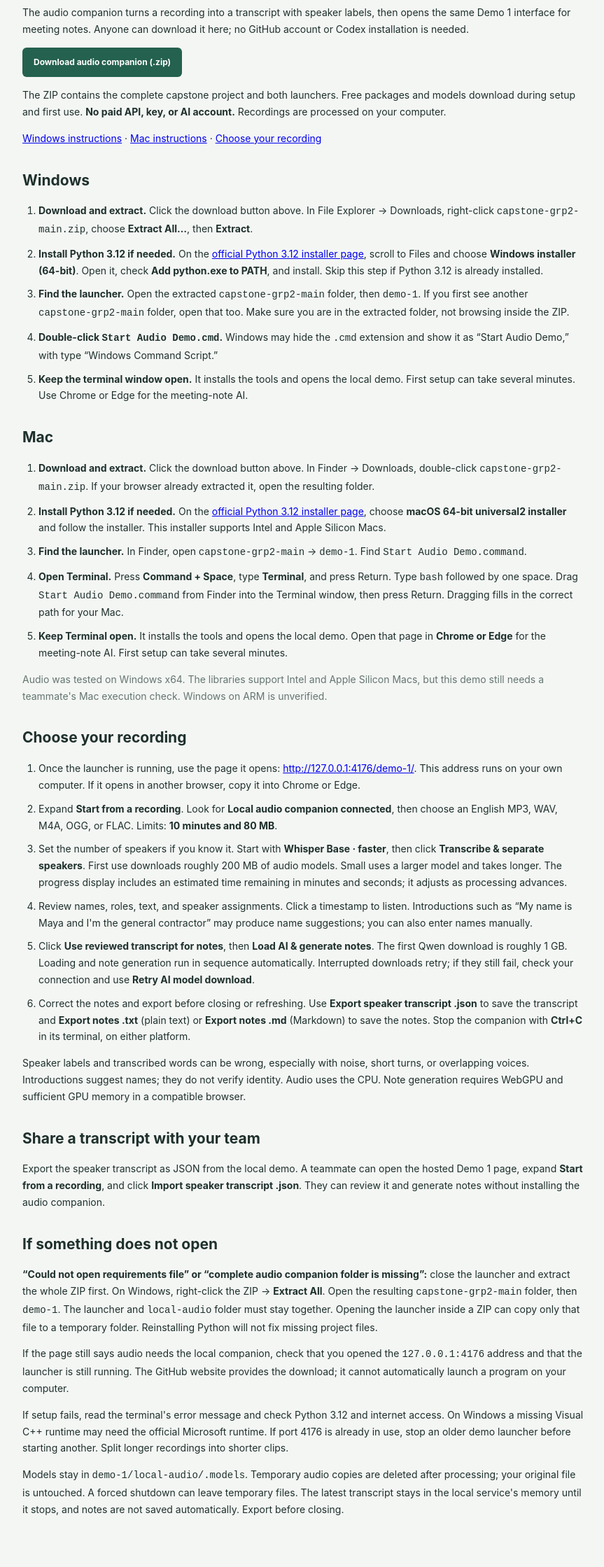
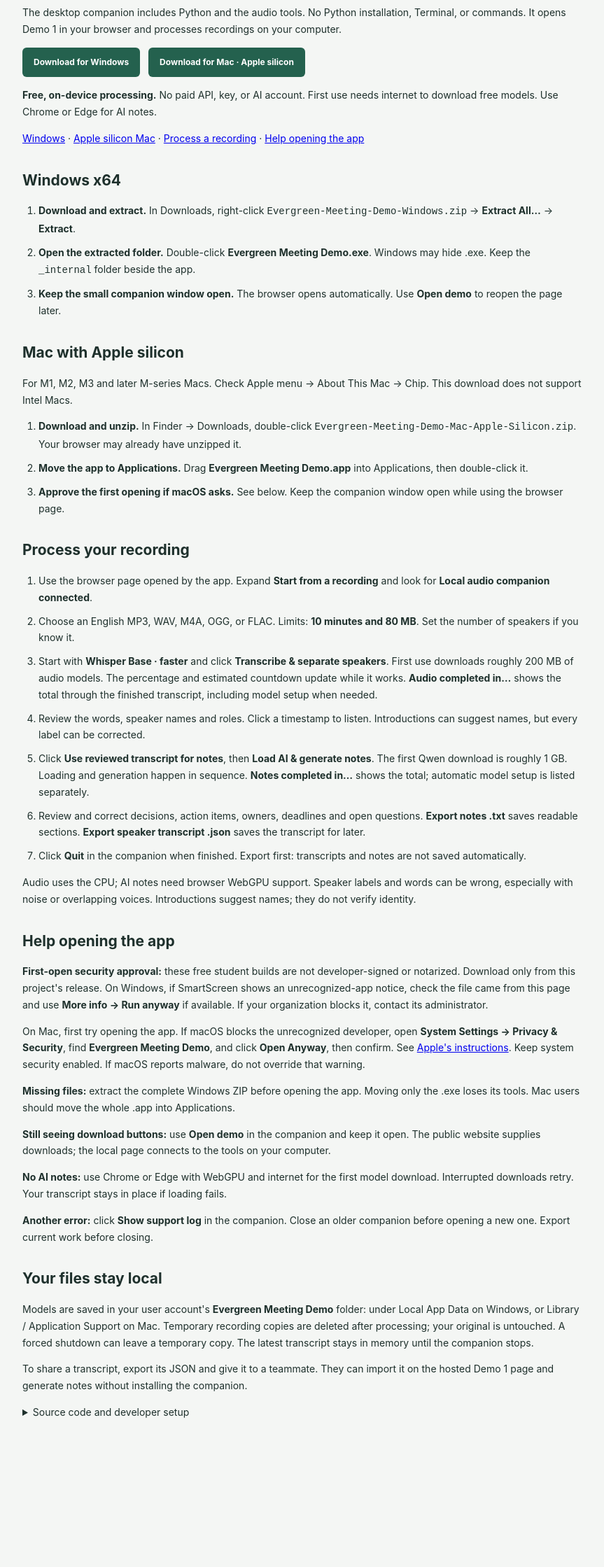
Before and after one commit to AnthonyFald/capstone-grp2, a website: page demo-1/audio-setup.html in a window 1280 px wide. Shown: the part 164-2403 px from the top of the page at 70% size, without its empty margins (207-1070 px from the left). After the commit the page ends 2250 px from the top, so only its background shows below. Drawn offline with Linux system fonts and the light colour scheme.

Commit message:
Link tested desktop downloads and simplify setup with visible completion times

```diff
--- a/demo-1/audio-setup.html
+++ b/demo-1/audio-setup.html
@@ -1,55 +1,38 @@
 <!doctype html>
 <html lang="en">
-<head>
-  <meta charset="utf-8"><meta name="viewport" content="width=device-width,initial-scale=1">
-  <title>Windows & Mac audio setup · Demo 1</title>
-  <link rel="stylesheet" href="styles.css">
-</head>
+<head><meta charset="utf-8"><meta name="viewport" content="width=device-width,initial-scale=1"><title>Desktop setup · Demo 1</title><link rel="stylesheet" href="styles.css?v=desktop-1"></head>
 <body><main class="setup-page">
-  <a href="./">← Back to Demo 1</a>
-  <h1>Download once. Process locally.</h1>
-  <p>The audio companion turns a recording into a transcript with speaker labels, then opens the same Demo 1 interface for meeting notes. Anyone can download it here; no GitHub account or Codex installation is needed.</p>
-  <a class="button primary download-link" href="https://github.com/AnthonyFald/capstone-grp2/archive/refs/heads/main.zip">Download audio companion (.zip)</a>
-  <p>The ZIP contains the complete capstone project and both launchers. Free packages and models download during setup and first use. <strong>No paid API, key, or AI account.</strong> Recordings are processed on your computer.</p>
-  <p><a href="#windows">Windows instructions</a> · <a href="#mac">Mac instructions</a> · <a href="#use">Choose your recording</a></p>
-
-  <h2 id="windows">Windows</h2>
-  <ol class="setup-steps">
-    <li><strong>Download and extract.</strong> Click the download button above. In File Explorer → Downloads, right-click <code>capstone-grp2-main.zip</code>, choose <strong>Extract All…</strong>, then <strong>Extract</strong>.</li>
-    <li><strong>Install Python 3.12 if needed.</strong> On the <a href="https://www.python.org/downloads/release/python-31210/" target="_blank" rel="noopener">official Python 3.12 installer page</a>, scroll to Files and choose <strong>Windows installer (64-bit)</strong>. Open it, check <strong>Add python.exe to PATH</strong>, and install. Skip this step if Python 3.12 is already installed.</li>
-    <li><strong>Find the launcher.</strong> Open the extracted <code>capstone-grp2-main</code> folder, then <code>demo-1</code>. If you first see another <code>capstone-grp2-main</code> folder, open that too. Make sure you are in the extracted folder, not browsing inside the ZIP.</li>
-    <li><strong>Double-click <code>Start Audio Demo.cmd</code>.</strong> Windows may hide the <code>.cmd</code> extension and show it as “Start Audio Demo,” with type “Windows Command Script.”</li>
-    <li><strong>Keep the terminal window open.</strong> It installs the tools and opens the local demo. First setup can take several minutes. Use Chrome or Edge for the meeting-note AI.</li>
-  </ol>
-
-  <h2 id="mac">Mac</h2>
-  <ol class="setup-steps">
-    <li><strong>Download and extract.</strong> Click the download button above. In Finder → Downloads, double-click <code>capstone-grp2-main.zip</code>. If your browser already extracted it, open the resulting folder.</li>
-    <li><strong>Install Python 3.12 if needed.</strong> On the <a href="https://www.python.org/downloads/release/python-31210/" target="_blank" rel="noopener">official Python 3.12 installer page</a>, choose <strong>macOS 64-bit universal2 installer</strong> and follow the installer. This installer supports Intel and Apple Silicon Macs.</li>
-    <li><strong>Find the launcher.</strong> In Finder, open <code>capstone-grp2-main</code> → <code>demo-1</code>. Find <code>Start Audio Demo.command</code>.</li>
-    <li><strong>Open Terminal.</strong> Press <strong>Command + Space</strong>, type <strong>Terminal</strong>, and press Return. Type <code>bash</code> followed by one space. Drag <code>Start Audio Demo.command</code> from Finder into the Terminal window, then press Return. Dragging fills in the correct path for your Mac.</li>
-    <li><strong>Keep Terminal open.</strong> It installs the tools and opens the local demo. Open that page in <strong>Chrome or Edge</strong> for the meeting-note AI. First setup can take several minutes.</li>
-  </ol>
-  <p class="muted">Audio was tested on Windows x64. The libraries support Intel and Apple Silicon Macs, but this demo still needs a teammate's Mac execution check. Windows on ARM is unverified.</p>
-
-  <h2 id="use">Choose your recording</h2>
-  <ol class="setup-steps">
-    <li>Once the launcher is running, use the page it opens: <a href="http://127.0.0.1:4176/demo-1/">http://127.0.0.1:4176/demo-1/</a>. This address runs on your own computer. If it opens in another browser, copy it into Chrome or Edge.</li>
-    <li>Expand <strong>Start from a recording</strong>. Look for <strong>Local audio companion connected</strong>, then choose an English MP3, WAV, M4A, OGG, or FLAC. Limits: <strong>10 minutes and 80 MB</strong>.</li>
-    <li>Set the number of speakers if you know it. Start with <strong>Whisper Base · faster</strong>, then click <strong>Transcribe & separate speakers</strong>. First use downloads roughly 200 MB of audio models. Small uses a larger model and takes longer. The progress display includes an estimated time remaining in minutes and seconds; it adjusts as processing advances.</li>
-    <li>Review names, roles, text, and speaker assignments. Click a timestamp to listen. Introductions such as “My name is Maya and I'm the general contractor” may produce name suggestions; you can also enter names manually.</li>
-    <li>Click <strong>Use reviewed transcript for notes</strong>, then <strong>Load AI &amp; generate notes</strong>. The first Qwen download is roughly 1 GB. Loading and note generation run in sequence automatically. Interrupted downloads retry; if they still fail, check your connection and use <strong>Retry AI model download</strong>.</li>
-    <li>Correct the notes and export before closing or refreshing. Use <strong>Export speaker transcript .json</strong> to save the transcript and <strong>Export notes .txt</strong> (plain text) or <strong>Export notes .md</strong> (Markdown) to save the notes. Stop the companion with <strong>Ctrl+C</strong> in its terminal, on either platform.</li>
-  </ol>
-  <p>Speaker labels and transcribed words can be wrong, especially with noise, short turns, or overlapping voices. Introductions suggest names; they do not verify identity. Audio uses the CPU. Note generation requires WebGPU and sufficient GPU memory in a compatible browser.</p>
-
-  <h2>Share a transcript with your team</h2>
-  <p>Export the speaker transcript as JSON from the local demo. A teammate can open the hosted Demo 1 page, expand <strong>Start from a recording</strong>, and click <strong>Import speaker transcript .json</strong>. They can review it and generate notes without installing the audio companion.</p>
-
-  <h2>If something does not open</h2>
-  <p><strong>“Could not open requirements file” or “complete audio companion folder is missing”:</strong> close the launcher and extract the whole ZIP first. On Windows, right-click the ZIP → <strong>Extract All</strong>. Open the resulting <code>capstone-grp2-main</code> folder, then <code>demo-1</code>. The launcher and <code>local-audio</code> folder must stay together. Opening the launcher inside a ZIP can copy only that file to a temporary folder. Reinstalling Python will not fix missing project files.</p>
-  <p>If the page still says audio needs the local companion, check that you opened the <code>127.0.0.1:4176</code> address and that the launcher is still running. The GitHub website provides the download; it cannot automatically launch a program on your computer.</p>
-  <p>If setup fails, read the terminal's error message and check Python 3.12 and internet access. On Windows a missing Visual C++ runtime may need the official Microsoft runtime. If port 4176 is already in use, stop an older demo launcher before starting another. Split longer recordings into shorter clips.</p>
-  <p>Models stay in <code>demo-1/local-audio/.models</code>. Temporary audio copies are deleted after processing; your original file is untouched. A forced shutdown can leave temporary files. The latest transcript stays in the local service's memory until it stops, and notes are not saved automatically. Export before closing.</p>
-</main></body>
-</html>
+<a href="./">← Back to Demo 1</a><h1>Download. Open. Choose a recording.</h1>
+<p>The desktop companion includes Python and the audio tools. No Python installation, Terminal, or commands. It opens Demo 1 in your browser and processes recordings on your computer.</p>
+<div class="audio-actions"><a class="button primary download-link" href="https://github.com/AnthonyFald/capstone-grp2/releases/latest/download/Evergreen-Meeting-Demo-Windows.zip">Download for Windows</a><a class="button primary download-link" href="https://github.com/AnthonyFald/capstone-grp2/releases/latest/download/Evergreen-Meeting-Demo-Mac-Apple-Silicon.zip">Download for Mac · Apple silicon</a></div>
+<p><strong>Free, on-device processing.</strong> No paid API, key, or AI account. First use needs internet to download free models. Use Chrome or Edge for AI notes.</p>
+<p><a href="#windows">Windows</a> · <a href="#mac">Apple silicon Mac</a> · <a href="#use">Process a recording</a> · <a href="#help">Help opening the app</a></p>
+<h2 id="windows">Windows x64</h2><ol class="setup-steps">
+<li><strong>Download and extract.</strong> In Downloads, right-click <code>Evergreen-Meeting-Demo-Windows.zip</code> → <strong>Extract All…</strong> → <strong>Extract</strong>.</li>
+<li><strong>Open the extracted folder.</strong> Double-click <strong>Evergreen Meeting Demo.exe</strong>. Windows may hide .exe. Keep the <code>_internal</code> folder beside the app.</li>
+<li><strong>Keep the small companion window open.</strong> The browser opens automatically. Use <strong>Open demo</strong> to reopen the page later.</li></ol>
+<h2 id="mac">Mac with Apple silicon</h2><p>For M1, M2, M3 and later M-series Macs. Check Apple menu → About This Mac → Chip. This download does not support Intel Macs.</p><ol class="setup-steps">
+<li><strong>Download and unzip.</strong> In Finder → Downloads, double-click <code>Evergreen-Meeting-Demo-Mac-Apple-Silicon.zip</code>. Your browser may already have unzipped it.</li>
+<li><strong>Move the app to Applications.</strong> Drag <strong>Evergreen Meeting Demo.app</strong> into Applications, then double-click it.</li>
+<li><strong>Approve the first opening if macOS asks.</strong> See below. Keep the companion window open while using the browser page.</li></ol>
+<h2 id="use">Process your recording</h2><ol class="setup-steps">
+<li>Use the browser page opened by the app. Expand <strong>Start from a recording</strong> and look for <strong>Local audio companion connected</strong>.</li>
+<li>Choose an English MP3, WAV, M4A, OGG, or FLAC. Limits: <strong>10 minutes and 80 MB</strong>. Set the number of speakers if you know it.</li>
+<li>Start with <strong>Whisper Base · faster</strong> and click <strong>Transcribe &amp; separate speakers</strong>. First use downloads roughly 200 MB of audio models. The percentage and estimated countdown update while it works. <strong>Audio completed in…</strong> shows the total through the finished transcript, including model setup when needed.</li>
+<li>Review the words, speaker names and roles. Click a timestamp to listen. Introductions can suggest names, but every label can be corrected.</li>
+<li>Click <strong>Use reviewed transcript for notes</strong>, then <strong>Load AI &amp; generate notes</strong>. The first Qwen download is roughly 1 GB. Loading and generation happen in sequence. <strong>Notes completed in…</strong> shows the total; automatic model setup is listed separately.</li>
+<li>Review and correct decisions, action items, owners, deadlines and open questions. <strong>Export notes .txt</strong> saves readable sections. <strong>Export speaker transcript .json</strong> saves the transcript for later.</li>
+<li>Click <strong>Quit</strong> in the companion when finished. Export first: transcripts and notes are not saved automatically.</li></ol>
+<p>Audio uses the CPU; AI notes need browser WebGPU support. Speaker labels and words can be wrong, especially with noise or overlapping voices. Introductions suggest names; they do not verify identity.</p>
+<h2 id="help">Help opening the app</h2>
+<p><strong>First-open security approval:</strong> these free student builds are not developer-signed or notarized. Download only from this project's release. On Windows, if SmartScreen shows an unrecognized-app notice, check the file came from this page and use <strong>More info → Run anyway</strong> if available. If your organization blocks it, contact its administrator.</p>
+<p>On Mac, first try opening the app. If macOS blocks the unrecognized developer, open <strong>System Settings → Privacy &amp; Security</strong>, find <strong>Evergreen Meeting Demo</strong>, and click <strong>Open Anyway</strong>, then confirm. See <a href="https://support.apple.com/en-us/102445" target="_blank" rel="noopener">Apple's instructions</a>. Keep system security enabled. If macOS reports malware, do not override that warning.</p>
+<p><strong>Missing files:</strong> extract the complete Windows ZIP before opening the app. Moving only the .exe loses its tools. Mac users should move the whole .app into Applications.</p>
+<p><strong>Still seeing download buttons:</strong> use <strong>Open demo</strong> in the companion and keep it open. The public website supplies downloads; the local page connects to the tools on your computer.</p>
+<p><strong>No AI notes:</strong> use Chrome or Edge with WebGPU and internet for the first model download. Interrupted downloads retry. Your transcript stays in place if loading fails.</p>
+<p><strong>Another error:</strong> click <strong>Show support log</strong> in the companion. Close an older companion before opening a new one. Export current work before closing.</p>
+<h2>Your files stay local</h2>
+<p>Models are saved in your user account's <strong>Evergreen Meeting Demo</strong> folder: under Local App Data on Windows, or Library / Application Support on Mac. Temporary recording copies are deleted after processing; your original is untouched. A forced shutdown can leave a temporary copy. The latest transcript stays in memory until the companion stops.</p>
+<p>To share a transcript, export its JSON and give it to a teammate. They can import it on the hosted Demo 1 page and generate notes without installing the companion.</p>
+<details><summary>Source code and developer setup</summary><p>The old Python launch scripts remain for developers in the <a href="https://github.com/AnthonyFald/capstone-grp2">GitHub repository</a>. Regular use needs only a desktop download above. Build details, prompts, dependencies and synthetic data are included in the repository.</p></details>
+</main></body></html>
--- a/demo-1/docs/walkthrough.txt
+++ b/demo-1/docs/walkthrough.txt
@@ -1,17 +1,17 @@
 DEMO 1 WALKTHROUGH
 
-1. Start Audio Demo.cmd on Windows, or run bash "demo-1/Start Audio Demo.command" from the repo on Mac. Follow audio-setup.html; keep the local terminal open.
+1. Download the Windows or Apple silicon app from the website, extract it, and open Evergreen Meeting Demo. Keep its companion window open. No Python or terminal setup is needed.
 2. Explain that this tests decisions, responsibilities, deadlines and open questions as a step toward the team's RFI thesis. No paid API powers the demo.
 3. Expand Start from a recording. Choose data/synthetic-introduction.wav (fictional, one synthetic speaker) or a permitted team recording. Set the known speaker count and process it. Download models before presenting; disclose setup separately.
 4. Show the timestamped transcript. Check the introduction's suggested name and role. Listen to a turn, correct wording or speaker labels, and export the speaker transcript JSON.
 5. Use the reviewed transcript for notes. Alternatively import that JSON on the hosted Demo 1 tab. GitHub Pages runs the notes interface; audio processing needs the local companion.
-6. Load Qwen and generate AI notes. AI selects categories; the app preserves source wording and extracts explicit owner/deadline fields. This is not just the rules-only mode.
+6. Show Audio completed in… after transcription. Load Qwen and generate AI notes. Show Notes completed in… and its separate model-setup time, if present. AI selects categories; the app preserves source wording and extracts explicit owner/deadline fields. This is not just the rules-only mode.
 7. Check source quotes, categories, owners and deadlines. Correct mistakes. Explain that diarization and transcription can be wrong and name suggestions are not identity verification.
 8. For the unchanged text samples, use Reference comparison to score the original output. For audio or custom text, create independent reference notes. Record manual and total assisted time, including transcript correction.
 9. Click Export notes .txt for a readable file with separate decisions, action items, owners, deadlines, open questions, and source references. Markdown and full JSON results are also available. Repeat on unseen meetings; show errors honestly. A working app is not evidence of the numerical thesis targets by itself.
 
 BEFORE CLASS
-Verify one full run on the presentation computer. Windows tested during development; a teammate still needs to test Mac. Confirm the synthetic references, collect independent baseline notes, and complete the demo-note results and truthful contribution statements. If AI fails, disclose it; the rules baseline does not validate AI performance.
+Verify one full run on the presentation computer. Packaged smoke tests run on both supported platforms; a teammate should check the full browser workflow on the presentation computer. Confirm the synthetic references, collect independent baseline notes, and complete the demo-note results and truthful contribution statements. If AI fails, disclose it; the rules baseline does not validate AI performance.
 
 SUBMISSION
 Publish this repository update and provide the live website or recorded walkthrough. Include source, generators, prompts, dependencies, actual evaluation results, a <=500-word demo note and truthful individual contributions. Current publication state is reported separately; a local preview is not a public deployment.
```
Also changed, not shown: demo-1/docs/verification.json (+25 -2 lines), demo-1/index.html (+6 -6 lines), tests/site.test.cjs (+1 -1 lines), demo-1/README.md, demo-1/styles.css.
